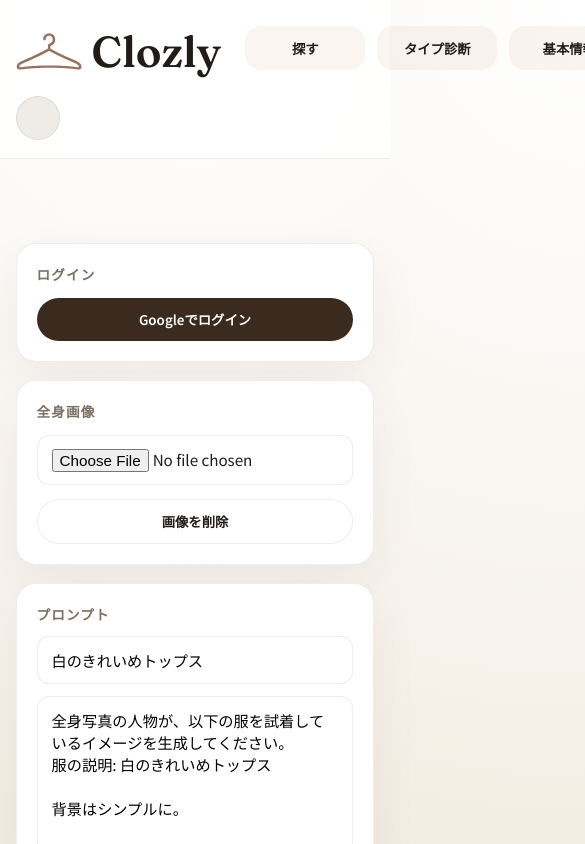
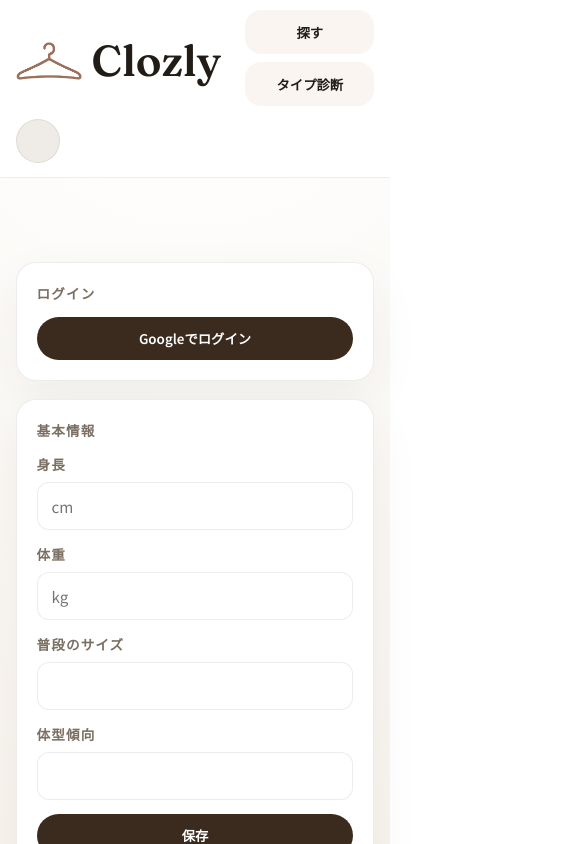
Before and after one commit to Ayaka098/clozly, a Next.js app: page /account in a window 390 px wide. Shown: the top 844 px of the page, 585 px wide, since content can reach past the window. Built offline with nearby package versions, Linux system fonts and the light colour scheme; no server answers.

Commit message:
タブバーの調整(未完成)

```diff
--- a/app/basic/page.tsx
+++ /dev/null
@@ -1,5 +0,0 @@
-import BasicClient from "@/components/BasicClient";
-
-export default function BasicPage() {
-  return <BasicClient />;
-}
--- a/app/globals.css
+++ b/app/globals.css
@@ -161,7 +161,7 @@ button, input, select, textarea {
 .topbar-inner {
   width: min(1100px, 92vw);
   margin: 0 auto;
-  padding: 18px 0;
+  padding: 14px 0;
   display: flex;
   align-items: center;
   justify-content: space-between;
@@ -172,6 +172,12 @@ button, input, select, textarea {
   display: flex;
   align-items: center;
   gap: 24px;
+}
+
+.tabbar {
+  display: flex;
+  align-items: center;
+  margin: -4px 0;
 }
 
 .logo {
@@ -411,10 +417,18 @@ button, input, select, textarea {
   }
 
   .tabs {
-    justify-content: space-between;
+    justify-content: flex-start;
     width: 100%;
     overflow-x: visible;
-    padding-bottom: 6px;
+    padding-bottom: 5px;
+    flex-wrap: wrap;
+    gap: 8px;
+  }
+
+  .tab {
+    width: auto;
+    flex: 1 1 140px;
+    min-width: 0;
   }
 }
 
--- a/app/layout.tsx
+++ b/app/layout.tsx
@@ -41,7 +41,9 @@ export default function RootLayout({
                     />
                     <span className="logo-text">Clozly</span>
                   </Link>
-                  <TopNav />
+                  <div className="tabbar">
+                    <TopNav />
+                  </div>
                 </div>
                 <AuthBar />
               </div>
--- a/components/AccountClient.tsx
+++ b/components/AccountClient.tsx
@@ -3,17 +3,19 @@
 import { useEffect, useMemo, useState } from "react";
 import { signIn, signOut, useSession } from "next-auth/react";
 import { imageStore } from "@/lib/localImage";
-import { loadProfile } from "@/lib/profile";
+import { loadProfile, saveProfile } from "@/lib/profile";
+import { UserProfile } from "@/lib/types";
 
 export default function AccountClient() {
   const { data } = useSession();
   const [imageUrl, setImageUrl] = useState<string | null>(null);
   const [description, setDescription] = useState("白のきれいめトップス");
-  const [size, setSize] = useState<string | null>(null);
+  const [profile, setProfile] = useState<UserProfile>({});
+  const [toast, setToast] = useState<string | null>(null);
 
   useEffect(() => {
     const stored = loadProfile();
-    if (stored?.usualSize) setSize(stored.usualSize);
+    if (stored) setProfile(stored);
     imageStore.load().then((file) => {
       if (!file) return;
       setImageUrl(URL.createObjectURL(file));
@@ -21,14 +23,24 @@ export default function AccountClient() {
   }, []);
 
   const prompt = useMemo(() => {
-    const sizeText = size ? `サイズ感は${size}。` : "";
+    const sizeText = profile.usualSize ? `サイズ感は${profile.usualSize}。` : "";
     return (
       `全身写真の人物が、以下の服を試着しているイメージを生成してください。\n` +
       `服の説明: ${description}\n` +
       `${sizeText}\n` +
       `背景はシンプルに。`
     );
-  }, [description, size]);
+  }, [description, profile.usualSize]);
+
+  const handleProfileChange = (key: keyof UserProfile, value: string) => {
+    setProfile((prev) => ({ ...prev, [key]: value }));
+  };
+
+  const handleProfileSave = () => {
+    saveProfile(profile);
+    setToast("保存しました");
+    window.setTimeout(() => setToast(null), 1800);
+  };
 
   const handleImageUpload = async (file: File | null) => {
     if (!file) return;
@@ -54,6 +66,47 @@ export default function AccountClient() {
             Googleでログイン
           </button>
         )}
+      </div>
+      <div className="card" style={{ display: "grid", gap: 14 }}>
+        <div className="label">基本情報</div>
+        <div className="field">
+          <div className="label">身長</div>
+          <input
+            className="input"
+            placeholder="cm"
+            value={profile.height ?? ""}
+            onChange={(event) => handleProfileChange("height", event.target.value)}
+          />
+        </div>
+        <div className="field">
+          <div className="label">体重</div>
+          <input
+            className="input"
+            placeholder="kg"
+            value={profile.weight ?? ""}
+            onChange={(event) => handleProfileChange("weight", event.target.value)}
+          />
+        </div>
+        <div className="field">
+          <div className="label">普段のサイズ</div>
+          <input
+            className="input"
+            value={profile.usualSize ?? ""}
+            onChange={(event) => handleProfileChange("usualSize", event.target.value)}
+          />
+        </div>
+        <div className="field">
+          <div className="label">体型傾向</div>
+          <input
+            className="input"
+            value={profile.bodyType ?? ""}
+            onChange={(event) => handleProfileChange("bodyType", event.target.value)}
+          />
+        </div>
+        <button className="btn" onClick={handleProfileSave}>
+          保存
+        </button>
+        {toast && <div className="toast">{toast}</div>}
       </div>
       <div className="card" style={{ display: "grid", gap: 14 }}>
         <div className="label">全身画像</div>
--- a/components/TopNav.tsx
+++ b/components/TopNav.tsx
@@ -4,8 +4,7 @@ import { usePathname, useRouter } from "next/navigation";
 
 const tabs = [
   { href: "/search", label: "探す" },
-  { href: "/quiz", label: "タイプ診断" },
-  { href: "/basic", label: "基本情報" }
+  { href: "/quiz", label: "タイプ診断" }
 ];
 
 export default function TopNav() {
```
Also changed, not shown: components/AppClient.tsx (+1 -49 lines), components/BasicClient.tsx (deleted, +0 -70 lines), 1 other file (tests, documents, lock files or other folders).
